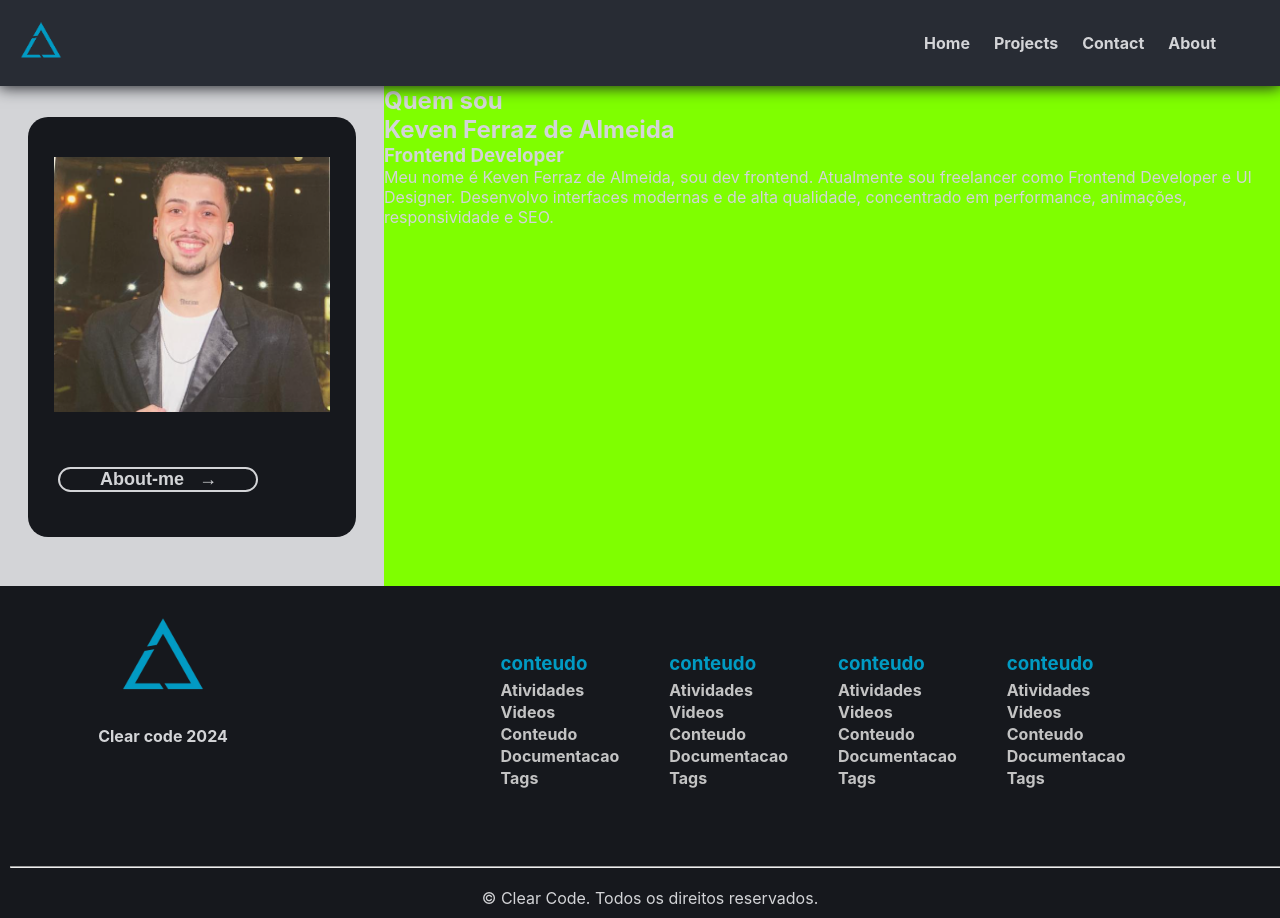
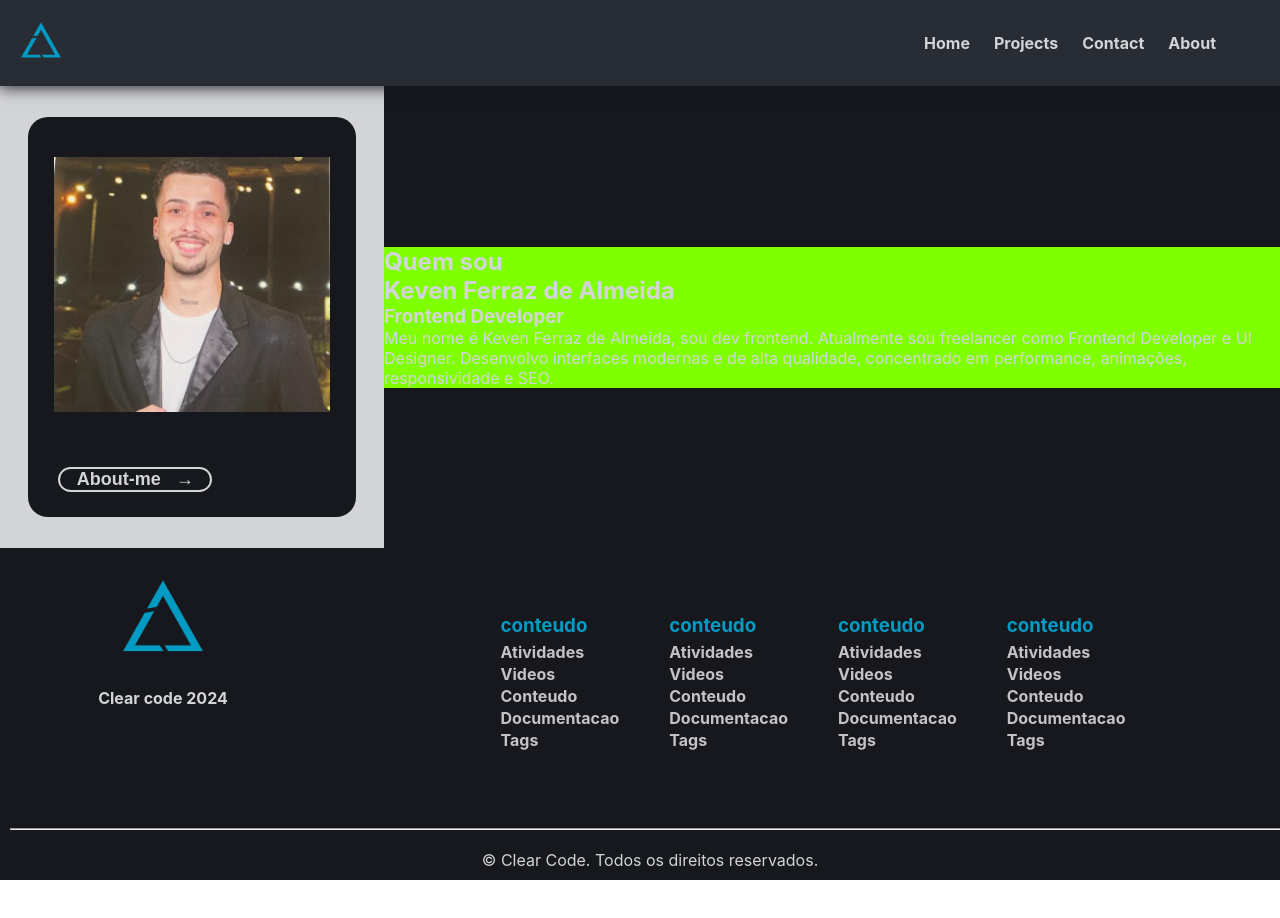
Before and after one commit to KevenFerraz08/Portifolio., a React (Create React App) app in the folder portifolio/: page / in a window 1280 px wide. After the commit the page ends 880 px from the top, so only its background shows below. Built offline with nearby package versions, Linux system fonts and the light colour scheme.

Commit message:
pausa para almocar

```diff
--- a/portifolio/src/components/Section-me/Section.css
+++ b/portifolio/src/components/Section-me/Section.css
@@ -6,7 +6,6 @@
 }
 section{
     width:100%;
-    height:500px;
     background-color:red;
 }
 .container-section{
@@ -26,7 +25,6 @@ section{
 }
 .container-image .image{
     width: 80%;
-    height: 80%;
     background-color: #16181D;
     margin: 8% auto;
     border-radius: 20px;
@@ -38,7 +36,7 @@ section{
     margin-top: 10%;
 }
 .image .button{
-    width:200px;
+    width:50%;
     color:var(--text-comum);
     border-style:solid;
     border-color: var(--text-comum);
@@ -46,6 +44,7 @@ section{
     background-color:var(--section-color);
     font-weight: bolder;
     margin-top: 10%;
+    margin-bottom: 5%;
     margin-left: 20px;
     font-size: 18px;
 }
```
